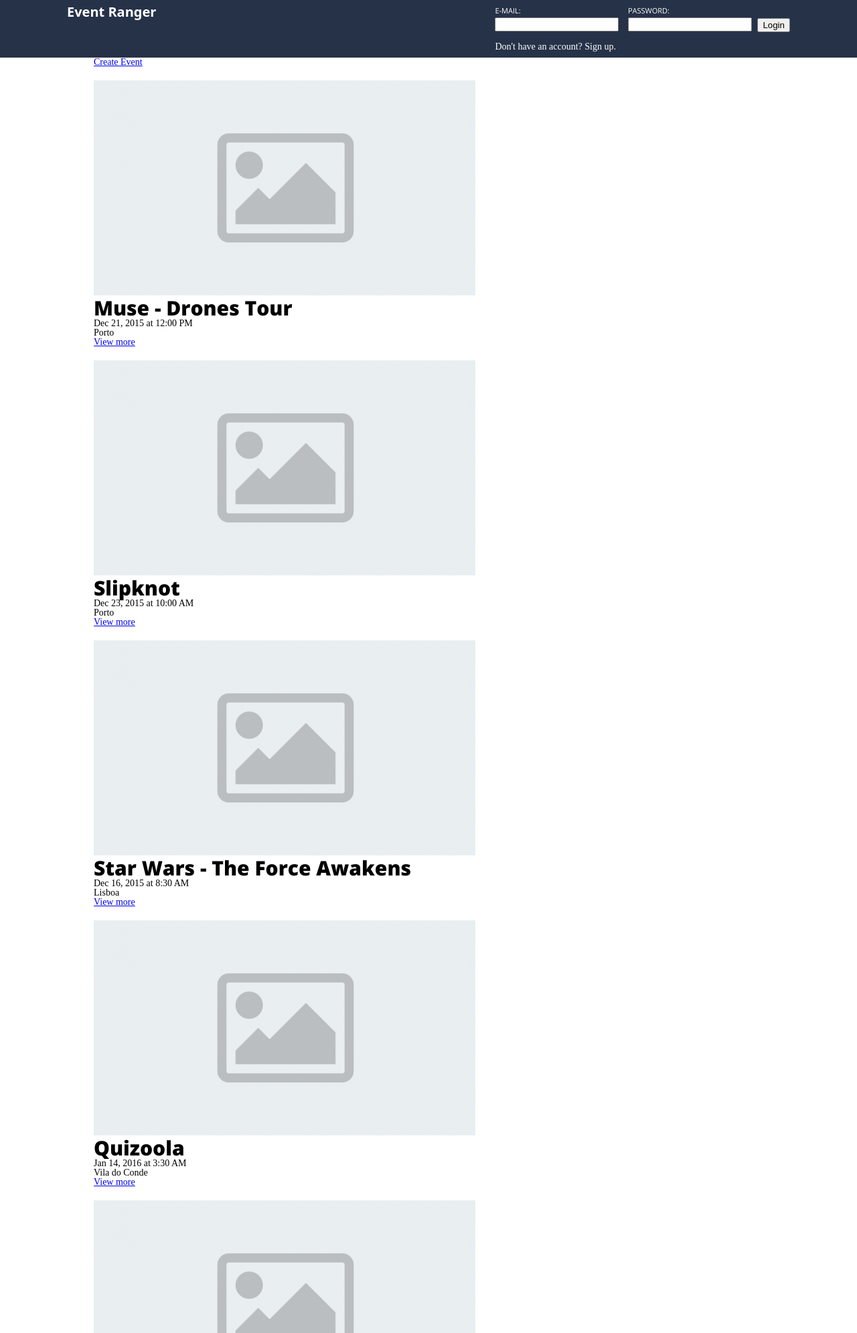
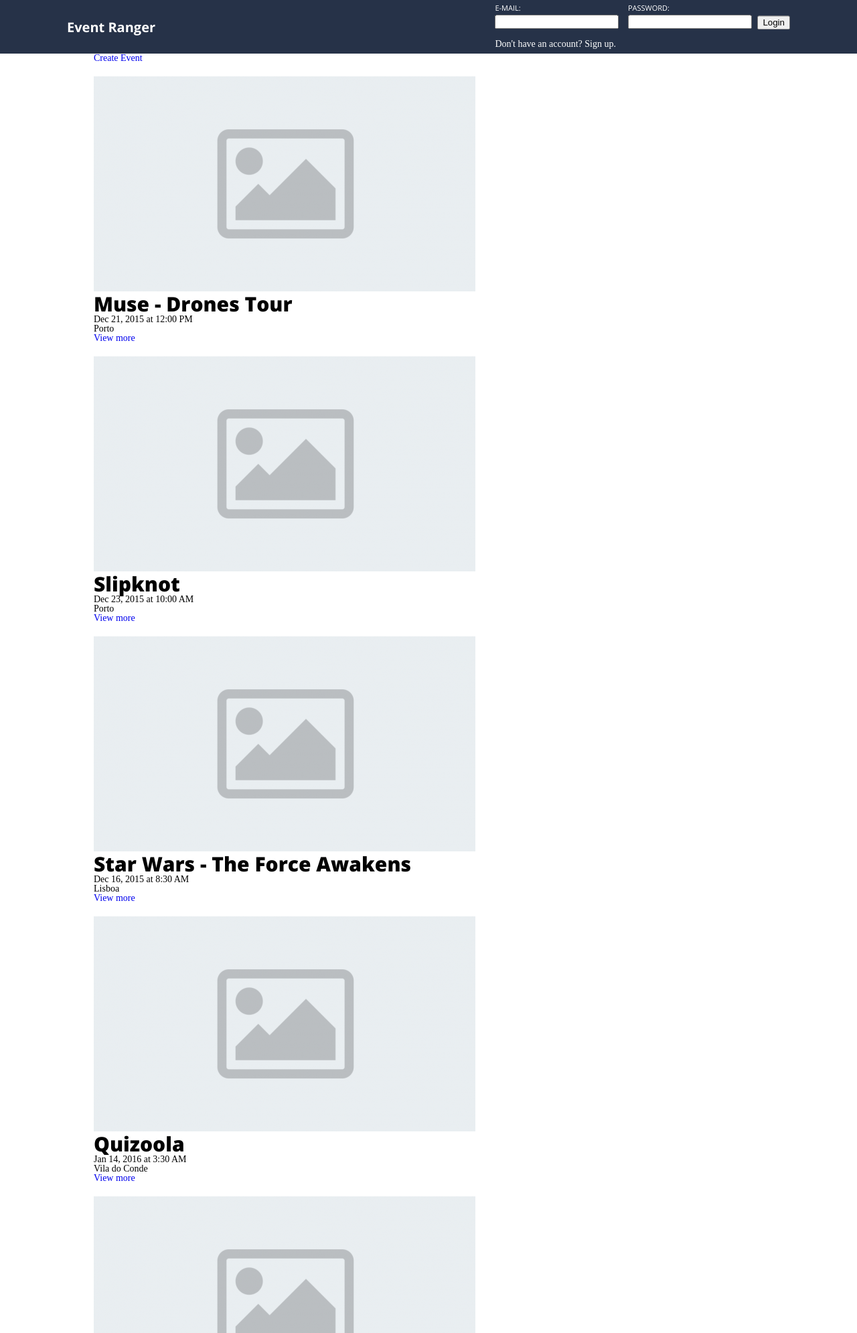
Before and after one commit to MiguelLucas/Ltw65, a PHP site: page / in a window 1280 px wide. Shown: the top 1990 px of the page at 67% size. Run offline with PHP 8.4, Linux system fonts and the light colour scheme; data comes from the database, SQL or seed files in the repository; some libraries are stand-ins or nearby versions.

Commit message:
More css

```diff
--- a/projeto/styles/large.css
+++ b/projeto/styles/large.css
@@ -101,6 +101,10 @@
 font-family: normal, normal, bold, 1.4rem/3rem, 'Noto Sans', sans-serif;
 */
 
+
+/*
+	General
+*/
 #hidden, .hidden {
 	display: none;
 }
@@ -112,49 +116,46 @@
 	font-size: 1.4rem;
 }
 
+a {
+	text-decoration: none;
+}
+
 /*
 	Header
 */
 /* General */
 body>header {
-	height: 7rem;
+	position: relative;
+	height: 8rem;
 	color: #fff;
-	padding: .8rem 10rem;
 	background-color: #263248;
 }
 
+/* Website title/'logo' */
 body>header h1 {
+	position: absolute;
+	left: 10rem;
+	top: 50%;
+	transform: translateY(-50%);
 	display: inline;
-	font-size: 2rem;
+	font: normal normal 700 2rem/2.5rem 'Open Sans', sans-serif;
 }
 
 body>header h1 a {
 	color: #fff;
-	font-weight: bold;
-	font-family: 'Noto Sans', sans-serif;
-	text-decoration: none;
 }
 
+/* Anchors inside Header */
 body>header a {
 	color: #fff;
-	text-decoration: none;
 }
 
-a:hover {
-	text-decoration: underline;
-}
-
-#wrapper_main {
-	margin: 0 auto;
-	width: 100rem;
-}
-
-/*
-	FORMS
-*/
+/* [User is logged out] Login / Signup block */
 #login_container {
-	float: right;
-	margin-top: .2rem;
+	position: absolute;
+	right: 10rem;
+	top: 50%;
+	transform: translateY(-50%);
 }
 
 #loginUser {
@@ -174,12 +175,13 @@
 	/*style as button*/
 }
 
+/* [User is logged in] My Page / Log out block */
 header nav {
-	float: right;
-	position: relative;
-	top: 2.5rem;
-	font-family: 'Open Sans', sans-serif;
-	font-size: 2rem;
+	position: absolute;
+	right: 10rem;
+	top: 50%;
+	transform: translateY(-50%);
+	font: normal normal 400 2rem/2.5rem 'Open Sans', sans-serif;
 
 }
 
@@ -187,6 +189,23 @@
 	display: inline;
 	margin-left: 3rem;
 }
+
+
+
+
+/*
+	Wrapper
+*/
+#wrapper_main {
+	margin: 0 auto;
+	width: 100rem;
+}
+
+/*
+	FORMS
+*/
+
+
 
 /* Forms generic */
 form input, textarea, form select {
```
